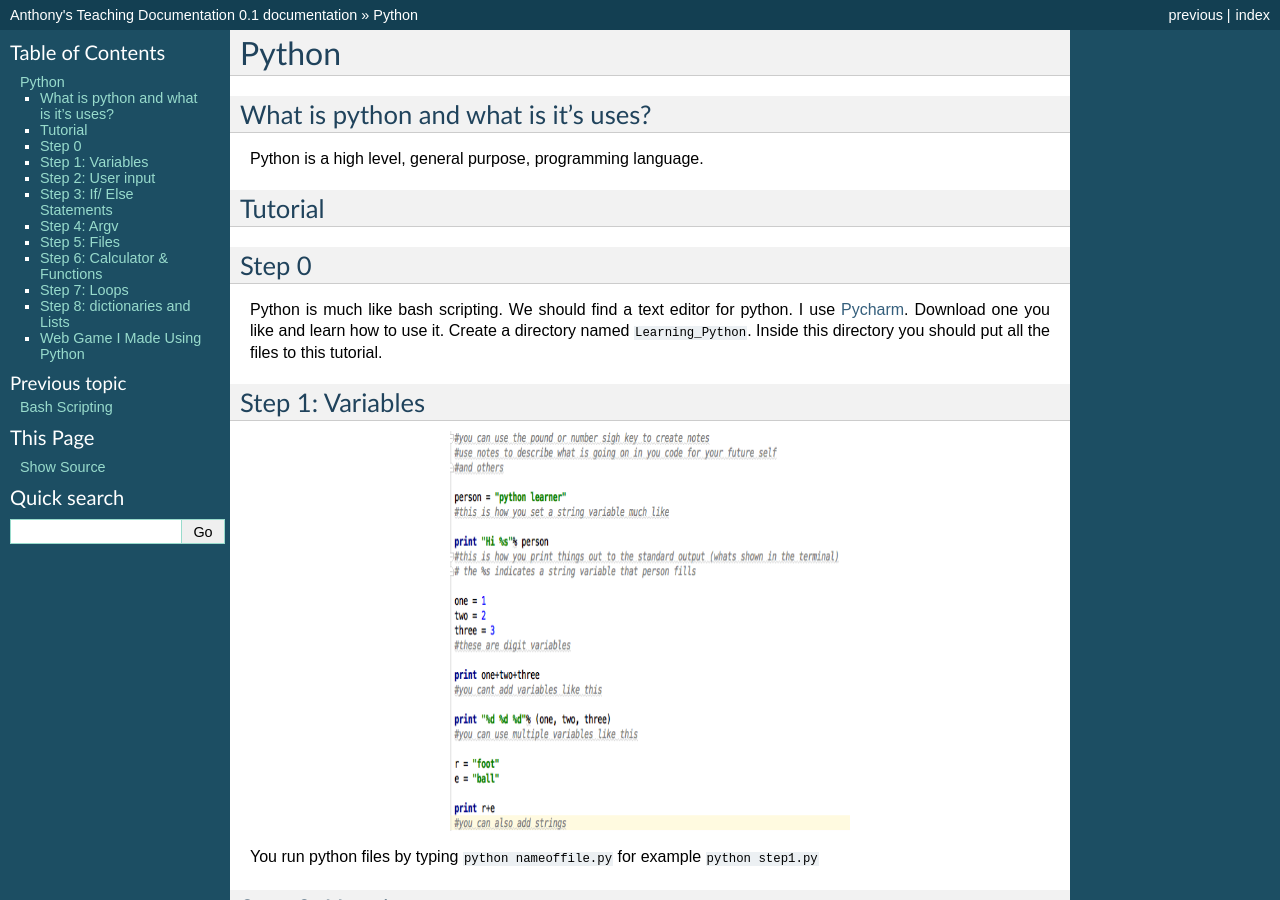
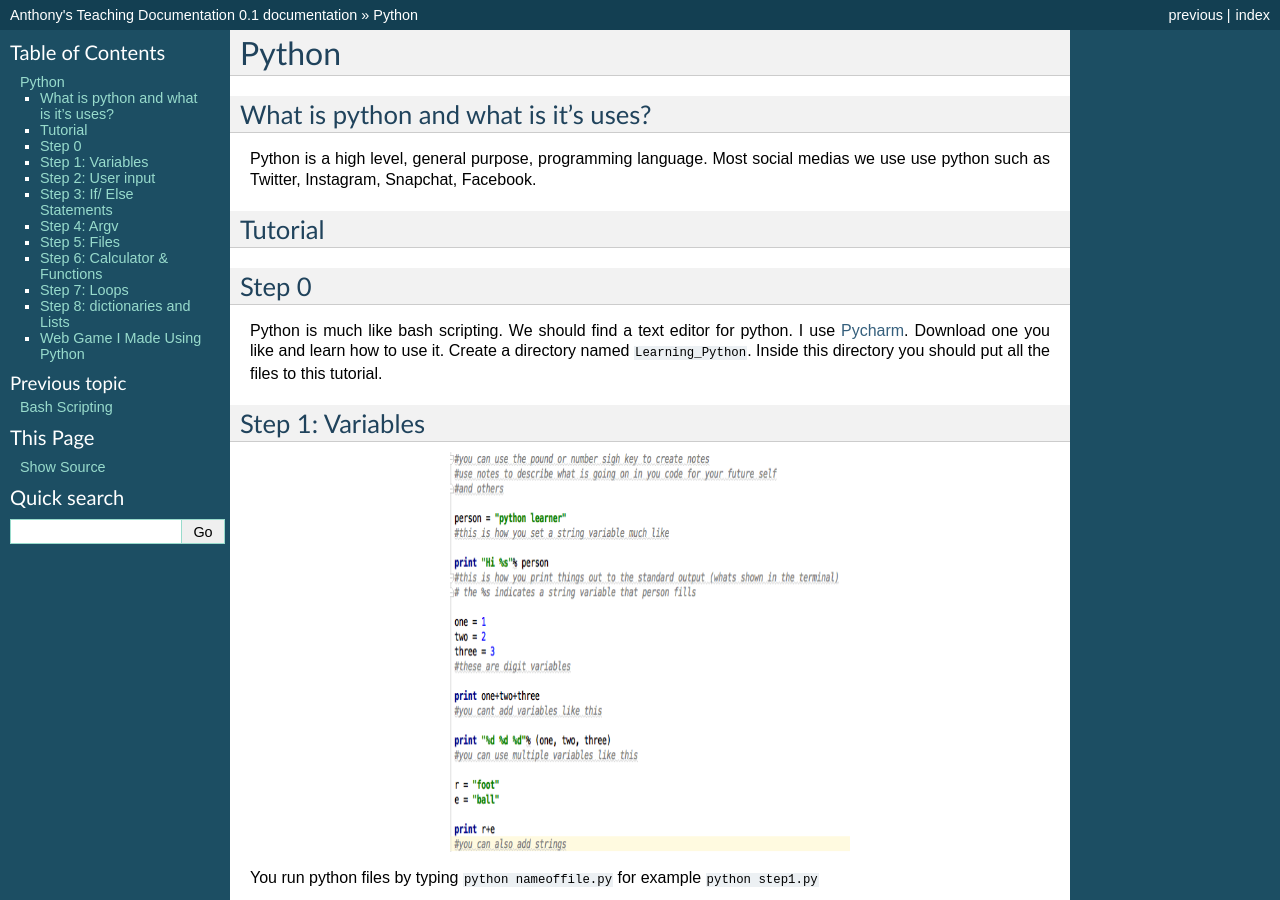
Before and after one commit to akirk616/Anthonys_Teaching_documentation, a Sphinx documentation site: the page built from source/python.rst, in a window 1280 px wide and 900 px high. Built offline with Sphinx 7.4.7, drawn with Linux system fonts in a browser that asks for light colours.

Commit message:
Update python.rst

```diff
--- a/source/python.rst
+++ b/source/python.rst
@@ -5,7 +5,7 @@ Python
 
 What is python and what is it's uses?
 -------------------------------------
-Python is a high level, general purpose, programming language.
+Python is a high level, general purpose, programming language. Most social medias we use use python such as Twitter, Instagram, Snapchat, Facebook.
 
 Tutorial
 --------
```
